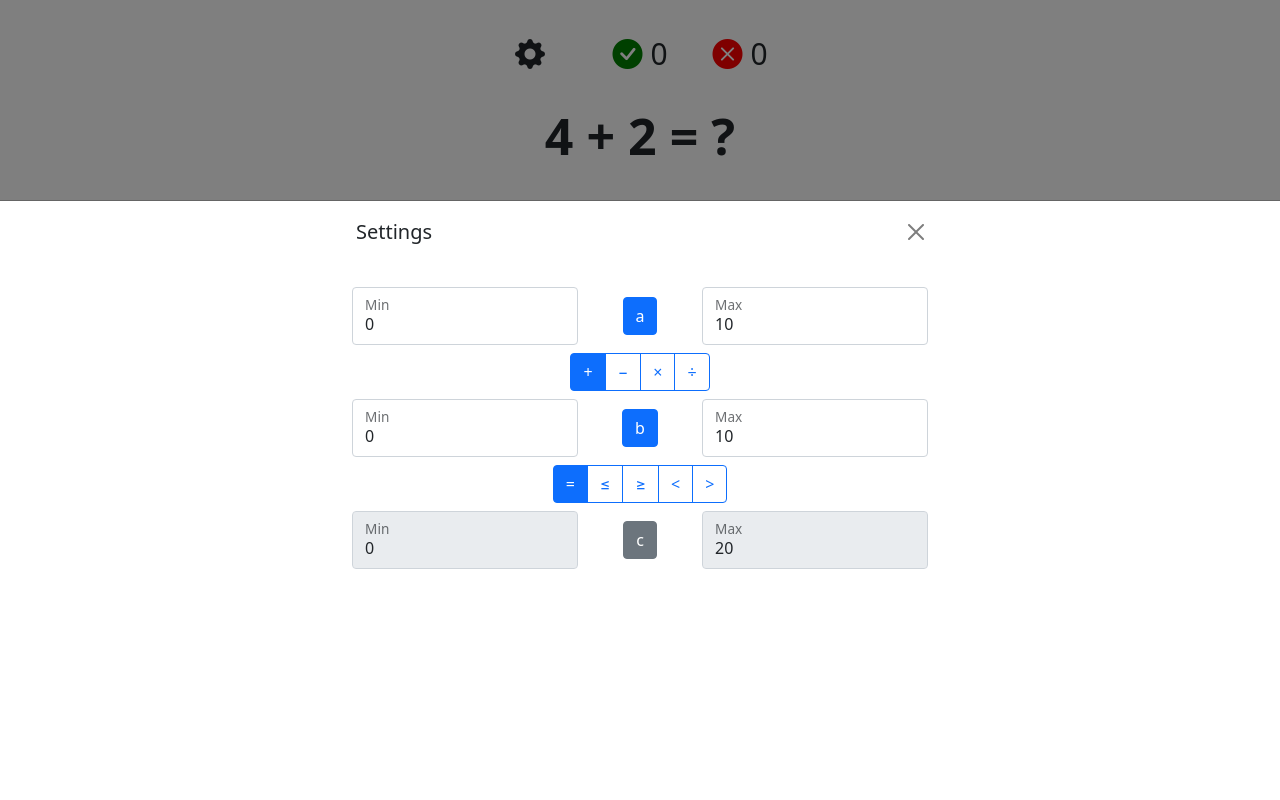
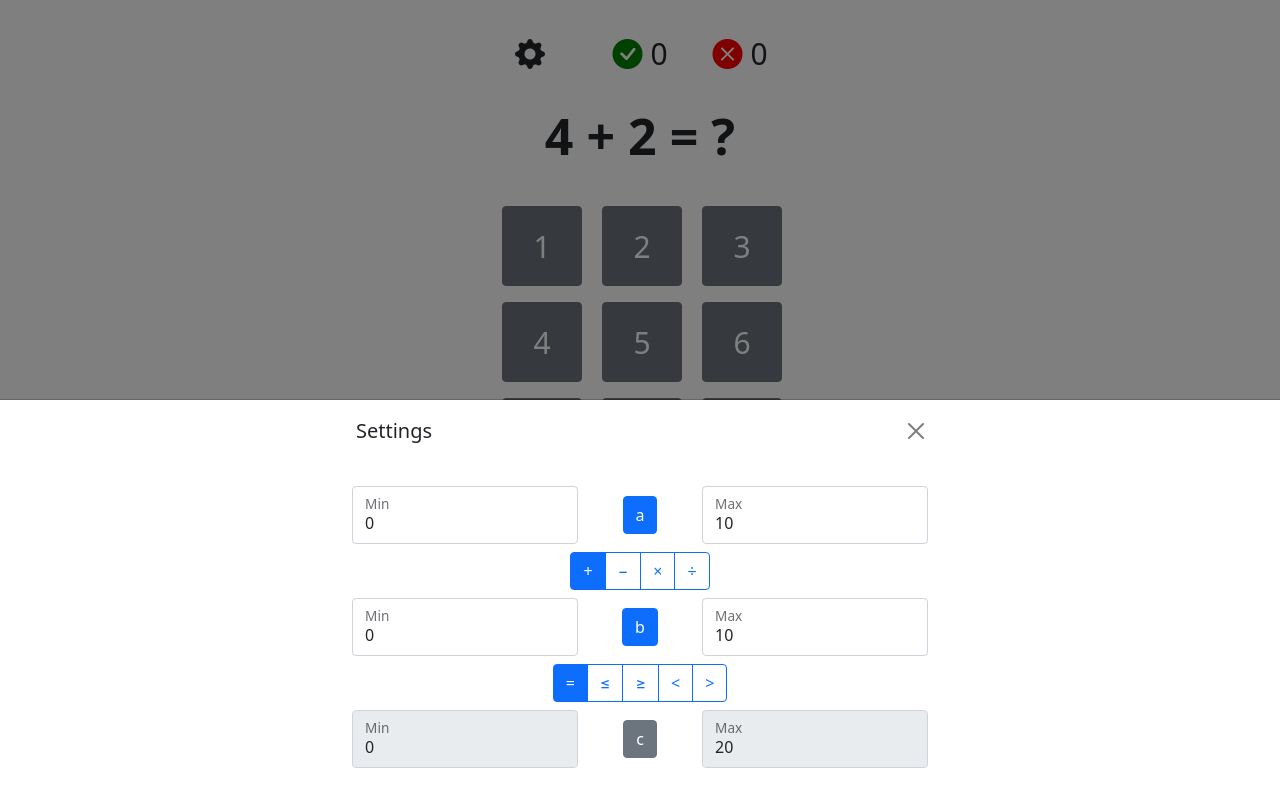
Before and after one commit to br4ch1st0chr0n3/mini-games, a plain HTML site: page docs/index.html in a window 1280 px wide. Both pictures are taken after a click on the button 530 px from the left and 53 px from the top of the page. Drawn offline with nearby package versions, Linux system fonts and the light colour scheme.

Commit message:
fit offcanvas for content

```diff
--- a/docs/index.html
+++ b/docs/index.html
@@ -114,7 +114,7 @@
         <div class="col-3 d-grid fixed"></div>
       </div>
 
-      <div class="offcanvas offcanvas-bottom h-75" tabindex="-1" id="offcanvasBottom"
+      <div class="offcanvas offcanvas-bottom h-auto" tabindex="-1" id="offcanvasBottom"
         aria-labelledby="offcanvasBottomLabel">
       <!-- <div> -->
         <div class="row justify-content-center">
```
